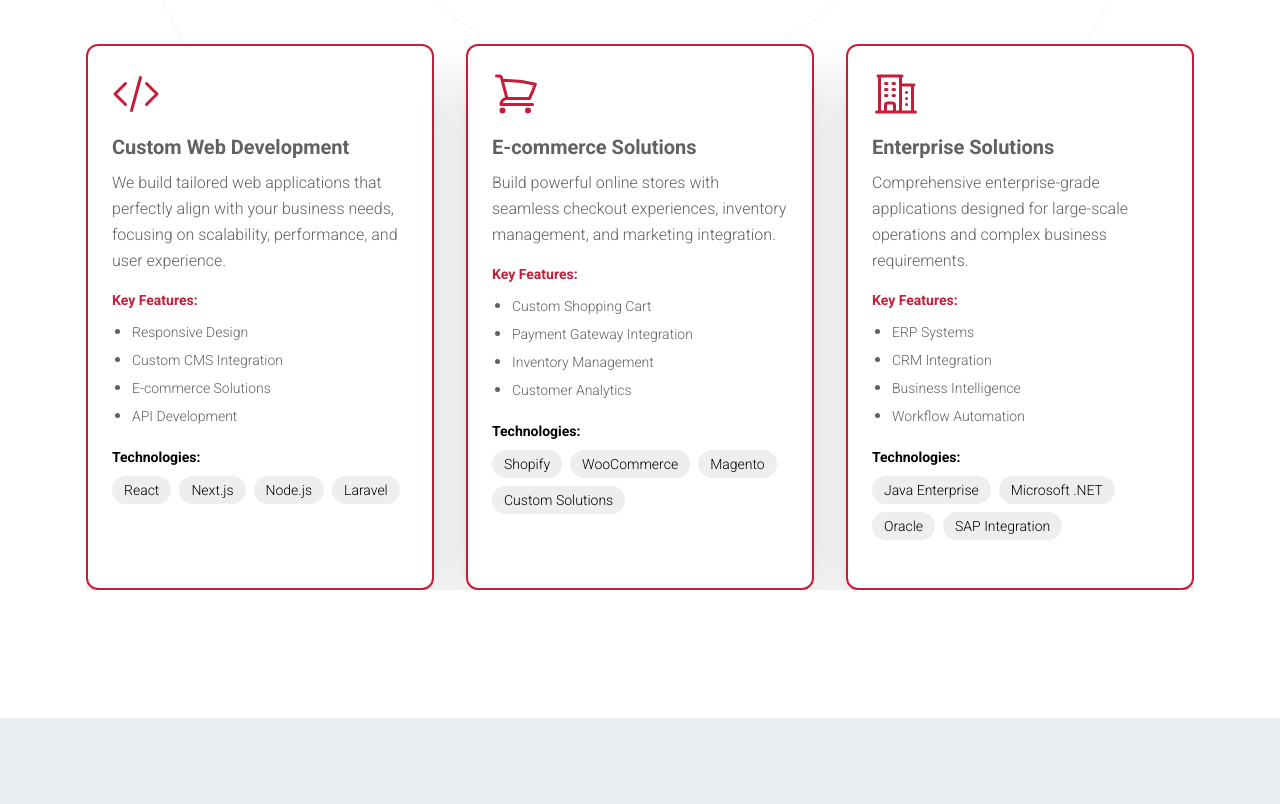
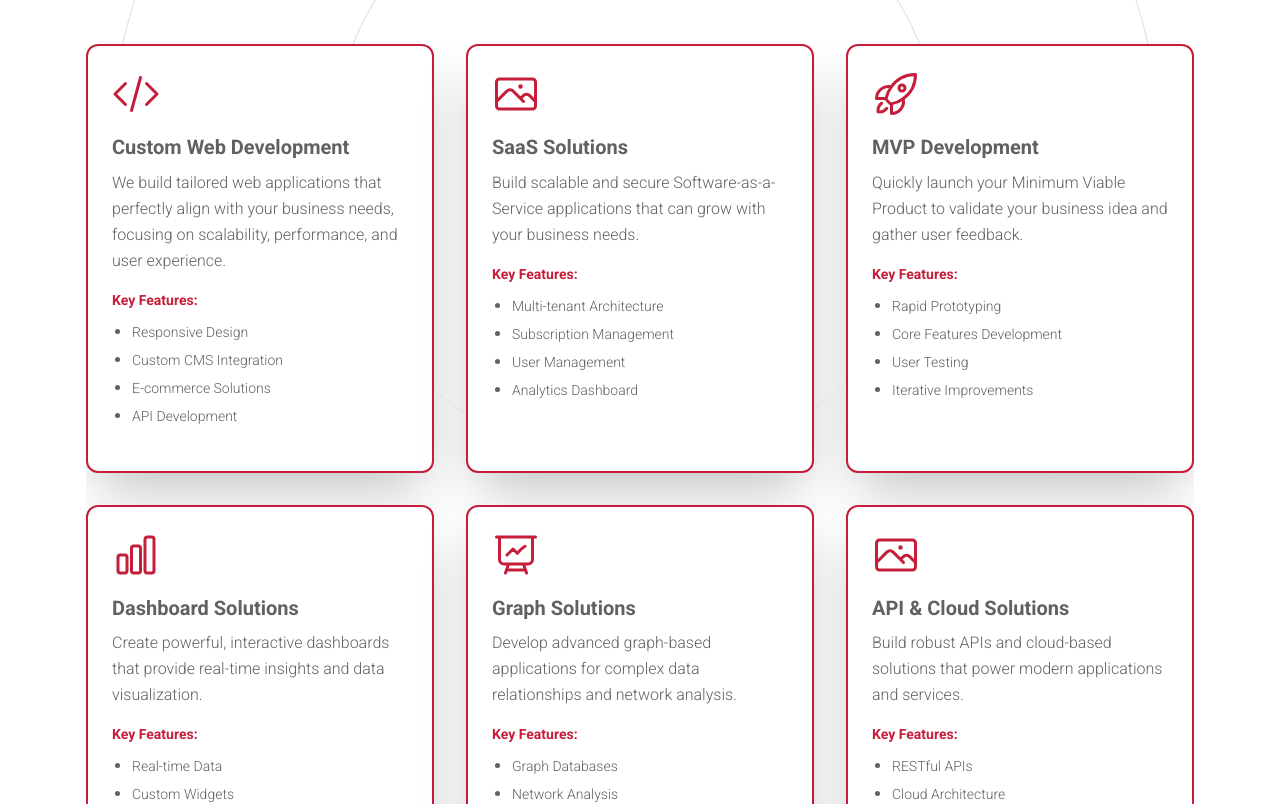
Before and after one commit to Harmain89/techvel, a React (Vite) app in the folder Frontend/: page / in a window 1280 px wide. Shown: the part 900-1704 px from the top of the page. Built offline with nearby package versions, Linux system fonts and the light colour scheme.

Commit message:
update ui

```diff
--- a/Frontend/src/pages/home.jsx
+++ b/Frontend/src/pages/home.jsx
@@ -84,6 +84,51 @@ export function Home() {
       icon: "code",
       features: ["Responsive Design", "Custom CMS Integration", "E-commerce Solutions", "API Development"],
       technologies: ["React", "Next.js", "Node.js", "Laravel"],
+    },
+    {
+      id: 10,
+      title: "SaaS Solutions",
+      description: "Build scalable and secure Software-as-a-Service applications that can grow with your business needs.",
+      category: "development",
+      icon: "cloud",
+      features: ["Multi-tenant Architecture", "Subscription Management", "User Management", "Analytics Dashboard"],
+      technologies: ["AWS", "Azure", "Docker", "Kubernetes"],
+    },
+    {
+      id: 11,
+      title: "MVP Development",
+      description: "Quickly launch your Minimum Viable Product to validate your business idea and gather user feedback.",
+      category: "development",
+      icon: "rocket",
+      features: ["Rapid Prototyping", "Core Features Development", "User Testing", "Iterative Improvements"],
+      technologies: ["React", "Node.js", "MongoDB", "Firebase"],
+    },
+    {
+      id: 12,
+      title: "Dashboard Solutions",
+      description: "Create powerful, interactive dashboards that provide real-time insights and data visualization.",
+      category: "development",
+      icon: "chart",
+      features: ["Real-time Data", "Custom Widgets", "Interactive Charts", "Role-based Access"],
+      technologies: ["D3.js", "Chart.js", "React", "Node.js"],
+    },
+    {
+      id: 13,
+      title: "Graph Solutions",
+      description: "Develop advanced graph-based applications for complex data relationships and network analysis.",
+      category: "development",
+      icon: "network",
+      features: ["Graph Databases", "Network Analysis", "Visualization", "Real-time Updates"],
+      technologies: ["Neo4j", "D3.js", "GraphQL", "React"],
+    },
+    {
+      id: 14,
+      title: "API & Cloud Solutions",
+      description: "Build robust APIs and cloud-based solutions that power modern applications and services.",
+      category: "development",
+      icon: "cloud",
+      features: ["RESTful APIs", "Cloud Architecture", "Microservices", "Serverless Functions"],
+      technologies: ["AWS", "Azure", "Node.js", "Python"],
     },
     {
       id: 2,
@@ -810,11 +855,30 @@ export function Home() {
 const ServiceCard = ({ service, isVisible }) => {
   // Simple icon renderer function
   const renderIcon = (iconName) => {
-    // You can define a mapping of icon names to SVG elements
     const icons = {
       code: (
         <svg xmlns="http://www.w3.org/2000/svg" fill="none" viewBox="0 0 24 24" strokeWidth={1.5} stroke="currentColor" className="w-12 h-12">
           <path strokeLinecap="round" strokeLinejoin="round" d="M17.25 6.75L22.5 12l-5.25 5.25m-10.5 0L1.5 12l5.25-5.25m7.5-3l-4.5 16.5" />
+        </svg>
+      ),
+      cloud: (
+        <svg xmlns="http://www.w3.org/2000/svg" fill="none" viewBox="0 0 24 24" strokeWidth={1.5} stroke="currentColor" className="w-12 h-12">
+          <path strokeLinecap="round" strokeLinejoin="round" d="M2.25 15.75l5.159-5.159a2.25 2.25 0 013.182 0l5.159 5.159m-1.5-1.5l1.409-1.409a2.25 2.25 0 013.182 0l2.909 2.909m-18 3.75h16.5a1.5 1.5 0 001.5-1.5V6a1.5 1.5 0 00-1.5-1.5H3.75A1.5 1.5 0 002.25 6v12a1.5 1.5 0 001.5 1.5zm10.5-11.25h.008v.008h-.008V8.25zm.375 0a.375.375 0 11-.75 0 .375.375 0 01.75 0z" />
+        </svg>
+      ),
+      rocket: (
+        <svg xmlns="http://www.w3.org/2000/svg" fill="none" viewBox="0 0 24 24" strokeWidth={1.5} stroke="currentColor" className="w-12 h-12">
+          <path strokeLinecap="round" strokeLinejoin="round" d="M15.59 14.37a6 6 0 01-5.84 7.38v-4.8m5.84-2.58a14.98 14.98 0 006.16-12.12A14.98 14.98 0 009.631 8.41m5.96 5.96a14.926 14.926 0 01-5.841 2.58m-.119-8.54a6 6 0 00-7.381 5.84h4.8m2.581-5.84a14.927 14.927 0 00-2.58 5.84m2.699 2.7c-.103.021-.207.041-.311.06a15.09 15.09 0 01-2.448-2.448 14.9 14.9 0 01.06-.312m-2.24 2.39a4.493 4.493 0 00-1.757 4.306 4.493 4.493 0 004.306-1.758M16.5 9a1.5 1.5 0 11-3 0 1.5 1.5 0 013 0z" />
+        </svg>
+      ),
+      chart: (
+        <svg xmlns="http://www.w3.org/2000/svg" fill="none" viewBox="0 0 24 24" strokeWidth={1.5} stroke="currentColor" className="w-12 h-12">
+          <path strokeLinecap="round" strokeLinejoin="round" d="M3 13.125C3 12.504 3.504 12 4.125 12h2.25c.621 0 1.125.504 1.125 1.125v6.75C7.5 20.496 6.996 21 6.375 21h-2.25A1.125 1.125 0 013 19.875v-6.75zM9.75 8.625c0-.621.504-1.125 1.125-1.125h2.25c.621 0 1.125.504 1.125 1.125v11.25c0 .621-.504 1.125-1.125 1.125h-2.25a1.125 1.125 0 01-1.125-1.125V8.625zM16.5 4.125c0-.621.504-1.125 1.125-1.125h2.25C20.496 3 21 3.504 21 4.125v15.75c0 .621-.504 1.125-1.125 1.125h-2.25a1.125 1.125 0 01-1.125-1.125V4.125z" />
+        </svg>
+      ),
+      network: (
+        <svg xmlns="http://www.w3.org/2000/svg" fill="none" viewBox="0 0 24 24" strokeWidth={1.5} stroke="currentColor" className="w-12 h-12">
+          <path strokeLinecap="round" strokeLinejoin="round" d="M3.75 3v11.25A2.25 2.25 0 006 16.5h2.25M3.75 3h-1.5m1.5 0h16.5m0 0h1.5m-1.5 0v11.25A2.25 2.25 0 0118 16.5h-2.25m-7.5 0h7.5m-7.5 0l-1 3m8.5-3l1 3m0 0l.5 1.5m-.5-1.5h-9.5m0 0l-.5 1.5m.75-9l3-3 2.148 2.148A12.061 12.061 0 0116.5 7.605" />
         </svg>
       ),
       palette: (
@@ -832,14 +896,14 @@ const ServiceCard = ({ service, isVisible }) => {
           <path strokeLinecap="round" strokeLinejoin="round" d="M2.25 3h1.386c.51 0 .955.343 1.087.835l.383 1.437M7.5 14.25a3 3 0 00-3 3h15.75m-12.75-3h11.218c1.121-2.3 2.1-4.684 2.924-7.138a60.114 60.114 0 00-16.536-1.84M7.5 14.25L5.106 5.272M6 20.25a.75.75 0 11-1.5 0 .75.75 0 011.5 0zm12.75 0a.75.75 0 11-1.5 0 .75.75 0 011.5 0z" />
         </svg>
       ),
+      search: (
+        <svg xmlns="http://www.w3.org/2000/svg" fill="none" viewBox="0 0 24 24" strokeWidth={1.5} stroke="currentColor" className="w-12 h-12">
+          <path strokeLinecap="round" strokeLinejoin="round" d="M21 21l-5.197-5.197m0 0A7.5 7.5 0 105.196 5.196a7.5 7.5 0 0010.607 10.607z" />
+        </svg>
+      ),
       lightbulb: (
         <svg xmlns="http://www.w3.org/2000/svg" fill="none" viewBox="0 0 24 24" strokeWidth={1.5} stroke="currentColor" className="w-12 h-12">
           <path strokeLinecap="round" strokeLinejoin="round" d="M12 18v-5.25m0 0a6.01 6.01 0 001.5-.189m-1.5.189a6.01 6.01 0 01-1.5-.189m3.75 7.478a12.06 12.06 0 01-4.5 0m3.75 2.383a14.406 14.406 0 01-3 0M14.25 18v-.192c0-.983.658-1.823 1.508-2.316a7.5 7.5 0 10-7.517 0c.85.493 1.509 1.333 1.509 2.316V18" />
-        </svg>
-      ),
-      search: (
-        <svg xmlns="http://www.w3.org/2000/svg" fill="none" viewBox="0 0 24 24" strokeWidth={1.5} stroke="currentColor" className="w-12 h-12">
-          <path strokeLinecap="round" strokeLinejoin="round" d="M21 21l-5.197-5.197m0 0A7.5 7.5 0 105.196 5.196a7.5 7.5 0 0010.607 10.607z" />
         </svg>
       ),
       business: (
@@ -852,10 +916,9 @@ const ServiceCard = ({ service, isVisible }) => {
           <path strokeLinecap="round" strokeLinejoin="round" d="M10.5 19.5h3m-6.75 2.25h10.5a2.25 2.25 0 002.25-2.25v-15a2.25 2.25 0 00-2.25-2.25H6.75A2.25 2.25 0 004.5 4.5v15a2.25 2.25 0 002.25 2.25z" />
         </svg>
       ),
-      // Add more icons as needed for all your service types
       default: (
         <svg xmlns="http://www.w3.org/2000/svg" fill="none" viewBox="0 0 24 24" strokeWidth={1.5} stroke="currentColor" className="w-12 h-12">
-          <path strokeLinecap="round" strokeLinejoin="round" d="M9.594 3.94c.09-.542.56-.94 1.11-.94h2.593c.55 0 1.02.343 1.087.94l.213 1.281c.063.374.313.686.645.87.074.04.147.083.22.127.324.196.72.257 1.075.124l1.217-.456a1.125 1.125 0 011.37.49l1.296 2.247a1.125 1.125 0 01-.26 1.431l-1.003.827c-.293.24-.438.613-.431.992a6.759 6.759 0 010 .255c-.007.378.138.75.43.99l1.005.828c.424.35.534.954.26 1.43l-1.298 2.247a1.125 1.125 0 01-1.369.491l-1.217-.456c-.355-.133-.75-.072-1.076.124a6.57 6.57 0 01-.22.128c-.331.183-.581.495-.644.869l-.213 1.28c-.09.543-.56.941-1.11.941h-2.594c-.55 0-1.02-.398-1.11-.94l-.213-1.281c-.062-.374-.312-.686-.644-.87a6.52 6.52 0 01-.22-.127c-.325-.196-.72-.257-1.076-.124l-1.217.456a1.125 1.125 0 01-1.369-.49l-1.297-2.247a1.125 1.125 0 01.26-1.431l1.004-.827c.292-.24.437-.613.43-.992a6.932 6.932 0 010-.255c.007-.378-.138-.75-.43-.99l-1.004-.828a1.125 1.125 0 01-.26-1.43l1.297-2.247a1.125 1.125 0 011.37-.491l1.216.456c.356.133.751.072 1.076-.124.072-.044.146-.087.22-.128.332-.183.582-.495.644-.869l.214-1.281z" />
+          <path strokeLinecap="round" strokeLinejoin="round" d="M9.594 3.94c.09-.542.56-.94 1.11-.94h2.593c.55 0 1.02.398 1.11.94l.213 1.281c.063.374.313.686.645.87.074.04.147.083.22.127.324.196.72.257 1.075.124l1.217-.456a1.125 1.125 0 011.37.49l1.296 2.247a1.125 1.125 0 01-.26 1.431l-1.003.827c-.293.24-.438.613-.431.992a6.759 6.759 0 010 .255c-.007.378.138.75.43.99l1.005.828c.424.35.534.954.26 1.43l-1.298 2.247a1.125 1.125 0 01-1.369.491l-1.217-.456c-.355-.133-.75-.072-1.076.124a6.57 6.57 0 01-.22.128c-.331.183-.581.495-.644.869l-.213 1.28c-.09.543-.56.941-1.11.941h-2.594c-.55 0-1.02-.398-1.11-.94l-.213-1.281c-.062-.374-.312-.686-.644-.87a6.52 6.52 0 01-.22-.127c-.325-.196-.72-.257-1.076-.124l-1.217.456a1.125 1.125 0 01-1.369-.49l-1.297-2.247a1.125 1.125 0 01.26-1.431l1.004-.827c.292-.24.437-.613.43-.992a6.932 6.932 0 010-.255c.007-.378-.138-.75-.43-.99l-1.004-.828a1.125 1.125 0 01-.26-1.43l1.297-2.247a1.125 1.125 0 011.37-.491l1.216.456c.356.133.751.072 1.076-.124.072-.044.146-.087.22-.128.332-.183.582-.495.644-.869l.214-1.281z" />
           <path strokeLinecap="round" strokeLinejoin="round" d="M15 12a3 3 0 11-6 0 3 3 0 016 0z" />
         </svg>
       )
@@ -891,32 +954,6 @@ const ServiceCard = ({ service, isVisible }) => {
             ))}
           </ul>
         </div>
-        <div className="mb-6">
-          <Typography variant="small" className="font-semibold mb-2 text-black">
-            Technologies:
-          </Typography>
-          <div className="flex flex-wrap gap-2">
-            {service.technologies.map((tech, index) => (
-              <span key={index} className="bg-gray-200 px-3 py-1 rounded-full text-sm text-black">
-                {tech}
-              </span>
-            ))}
-          </div>
-        </div>
-        {/* <div className="mt-auto">
-          <Link to={`/services/${service.id}`}>
-            <Button
-              fullWidth
-              style={{ backgroundColor: '#C41E3A', borderColor: '#C41E3A' }}
-              className="text-white flex items-center justify-center gap-2 hover:bg-[#C41E3A] hover:text-white transition duration-300 shadow hover:shadow-lg"
-            >
-              Learn More
-              <svg xmlns="http://www.w3.org/2000/svg" fill="none" viewBox="0 0 24 24" strokeWidth={2} stroke="currentColor" className="w-4 h-4">
-                <path strokeLinecap="round" strokeLinejoin="round" d="M13.5 4.5L21 12m0 0l-7.5 7.5M21 12H3" />
-              </svg>
-            </Button>
-          </Link>
-        </div> */}
       </CardBody>
     </Card>
   );
--- a/Frontend/src/pages/services.jsx
+++ b/Frontend/src/pages/services.jsx
@@ -71,6 +71,51 @@ export function Services() {
       icon: "code",
       features: ["Responsive Design", "Custom CMS Integration", "E-commerce Solutions", "API Development"],
       technologies: ["React", "Next.js", "Node.js", "Laravel"],
+    },
+    {
+      id: 10,
+      title: "SaaS Solutions",
+      description: "Build scalable and secure Software-as-a-Service applications that can grow with your business needs.",
+      category: "development",
+      icon: "cloud",
+      features: ["Multi-tenant Architecture", "Subscription Management", "User Management", "Analytics Dashboard"],
+      technologies: ["AWS", "Azure", "Docker", "Kubernetes"],
+    },
+    {
+      id: 11,
+      title: "MVP Development",
+      description: "Quickly launch your Minimum Viable Product to validate your business idea and gather user feedback.",
+      category: "development",
+      icon: "rocket",
+      features: ["Rapid Prototyping", "Core Features Development", "User Testing", "Iterative Improvements"],
+      technologies: ["React", "Node.js", "MongoDB", "Firebase"],
+    },
+    {
+      id: 12,
+      title: "Dashboard Solutions",
+      description: "Create powerful, interactive dashboards that provide real-time insights and data visualization.",
+      category: "development",
+      icon: "chart",
+      features: ["Real-time Data", "Custom Widgets", "Interactive Charts", "Role-based Access"],
+      technologies: ["D3.js", "Chart.js", "React", "Node.js"],
+    },
+    {
+      id: 13,
+      title: "Graph Solutions",
+      description: "Develop advanced graph-based applications for complex data relationships and network analysis.",
+      category: "development",
+      icon: "network",
+      features: ["Graph Databases", "Network Analysis", "Visualization", "Real-time Updates"],
+      technologies: ["Neo4j", "D3.js", "GraphQL", "React"],
+    },
+    {
+      id: 14,
+      title: "API & Cloud Solutions",
+      description: "Build robust APIs and cloud-based solutions that power modern applications and services.",
+      category: "development",
+      icon: "cloud",
+      features: ["RESTful APIs", "Cloud Architecture", "Microservices", "Serverless Functions"],
+      technologies: ["AWS", "Azure", "Node.js", "Python"],
     },
     {
       id: 2,
@@ -407,6 +452,26 @@ const ServiceCard = ({ service, isVisible }) => {
           <path strokeLinecap="round" strokeLinejoin="round" d="M17.25 6.75L22.5 12l-5.25 5.25m-10.5 0L1.5 12l5.25-5.25m7.5-3l-4.5 16.5" />
         </svg>
       ),
+      cloud: (
+        <svg xmlns="http://www.w3.org/2000/svg" fill="none" viewBox="0 0 24 24" strokeWidth={1.5} stroke="currentColor" className="w-12 h-12">
+          <path strokeLinecap="round" strokeLinejoin="round" d="M2.25 15.75l5.159-5.159a2.25 2.25 0 013.182 0l5.159 5.159m-1.5-1.5l1.409-1.409a2.25 2.25 0 013.182 0l2.909 2.909m-18 3.75h16.5a1.5 1.5 0 001.5-1.5V6a1.5 1.5 0 00-1.5-1.5H3.75A1.5 1.5 0 002.25 6v12a1.5 1.5 0 001.5 1.5zm10.5-11.25h.008v.008h-.008V8.25zm.375 0a.375.375 0 11-.75 0 .375.375 0 01.75 0z" />
+        </svg>
+      ),
+      rocket: (
+        <svg xmlns="http://www.w3.org/2000/svg" fill="none" viewBox="0 0 24 24" strokeWidth={1.5} stroke="currentColor" className="w-12 h-12">
+          <path strokeLinecap="round" strokeLinejoin="round" d="M15.59 14.37a6 6 0 01-5.84 7.38v-4.8m5.84-2.58a14.98 14.98 0 006.16-12.12A14.98 14.98 0 009.631 8.41m5.96 5.96a14.926 14.926 0 01-5.841 2.58m-.119-8.54a6 6 0 00-7.381 5.84h4.8m2.581-5.84a14.927 14.927 0 00-2.58 5.84m2.699 2.7c-.103.021-.207.041-.311.06a15.09 15.09 0 01-2.448-2.448 14.9 14.9 0 01.06-.312m-2.24 2.39a4.493 4.493 0 00-1.757 4.306 4.493 4.493 0 004.306-1.758M16.5 9a1.5 1.5 0 11-3 0 1.5 1.5 0 013 0z" />
+        </svg>
+      ),
+      chart: (
+        <svg xmlns="http://www.w3.org/2000/svg" fill="none" viewBox="0 0 24 24" strokeWidth={1.5} stroke="currentColor" className="w-12 h-12">
+          <path strokeLinecap="round" strokeLinejoin="round" d="M3 13.125C3 12.504 3.504 12 4.125 12h2.25c.621 0 1.125.504 1.125 1.125v6.75C7.5 20.496 6.996 21 6.375 21h-2.25A1.125 1.125 0 013 19.875v-6.75zM9.75 8.625c0-.621.504-1.125 1.125-1.125h2.25c.621 0 1.125.504 1.125 1.125v11.25c0 .621-.504 1.125-1.125 1.125h-2.25a1.125 1.125 0 01-1.125-1.125V8.625zM16.5 4.125c0-.621.504-1.125 1.125-1.125h2.25C20.496 3 21 3.504 21 4.125v15.75c0 .621-.504 1.125-1.125 1.125h-2.25a1.125 1.125 0 01-1.125-1.125V4.125z" />
+        </svg>
+      ),
+      network: (
+        <svg xmlns="http://www.w3.org/2000/svg" fill="none" viewBox="0 0 24 24" strokeWidth={1.5} stroke="currentColor" className="w-12 h-12">
+          <path strokeLinecap="round" strokeLinejoin="round" d="M3.75 3v11.25A2.25 2.25 0 006 16.5h2.25M3.75 3h-1.5m1.5 0h16.5m0 0h1.5m-1.5 0v11.25A2.25 2.25 0 0118 16.5h-2.25m-7.5 0h7.5m-7.5 0l-1 3m8.5-3l1 3m0 0l.5 1.5m-.5-1.5h-9.5m0 0l-.5 1.5m.75-9l3-3 2.148 2.148A12.061 12.061 0 0116.5 7.605" />
+        </svg>
+      ),
       palette: (
         <svg xmlns="http://www.w3.org/2000/svg" fill="none" viewBox="0 0 24 24" strokeWidth={1.5} stroke="currentColor" className="w-12 h-12">
           <path strokeLinecap="round" strokeLinejoin="round" d="M9.53 16.122a3 3 0 00-5.78 1.128 2.25 2.25 0 01-2.4 2.245 4.5 4.5 0 008.4-2.245c0-.399-.078-.78-.22-1.128zm0 0a15.998 15.998 0 003.388-1.62m-5.043-.025a15.994 15.994 0 011.622-3.395m3.42 3.42a15.995 15.995 0 004.764-4.648l3.876-5.814a1.151 1.151 0 00-1.597-1.597L14.146 6.32a15.996 15.996 0 00-4.649 4.763m3.42 3.42a6.776 6.776 0 00-3.42-3.42" />
@@ -422,14 +487,14 @@ const ServiceCard = ({ service, isVisible }) => {
           <path strokeLinecap="round" strokeLinejoin="round" d="M2.25 3h1.386c.51 0 .955.343 1.087.835l.383 1.437M7.5 14.25a3 3 0 00-3 3h15.75m-12.75-3h11.218c1.121-2.3 2.1-4.684 2.924-7.138a60.114 60.114 0 00-16.536-1.84M7.5 14.25L5.106 5.272M6 20.25a.75.75 0 11-1.5 0 .75.75 0 011.5 0zm12.75 0a.75.75 0 11-1.5 0 .75.75 0 011.5 0z" />
         </svg>
       ),
+      search: (
+        <svg xmlns="http://www.w3.org/2000/svg" fill="none" viewBox="0 0 24 24" strokeWidth={1.5} stroke="currentColor" className="w-12 h-12">
+          <path strokeLinecap="round" strokeLinejoin="round" d="M21 21l-5.197-5.197m0 0A7.5 7.5 0 105.196 5.196a7.5 7.5 0 0010.607 10.607z" />
+        </svg>
+      ),
       lightbulb: (
         <svg xmlns="http://www.w3.org/2000/svg" fill="none" viewBox="0 0 24 24" strokeWidth={1.5} stroke="currentColor" className="w-12 h-12">
           <path strokeLinecap="round" strokeLinejoin="round" d="M12 18v-5.25m0 0a6.01 6.01 0 001.5-.189m-1.5.189a6.01 6.01 0 01-1.5-.189m3.75 7.478a12.06 12.06 0 01-4.5 0m3.75 2.383a14.406 14.406 0 01-3 0M14.25 18v-.192c0-.983.658-1.823 1.508-2.316a7.5 7.5 0 10-7.517 0c.85.493 1.509 1.333 1.509 2.316V18" />
-        </svg>
-      ),
-      search: (
-        <svg xmlns="http://www.w3.org/2000/svg" fill="none" viewBox="0 0 24 24" strokeWidth={1.5} stroke="currentColor" className="w-12 h-12">
-          <path strokeLinecap="round" strokeLinejoin="round" d="M21 21l-5.197-5.197m0 0A7.5 7.5 0 105.196 5.196a7.5 7.5 0 0010.607 10.607z" />
         </svg>
       ),
       business: (
@@ -480,32 +545,6 @@ const ServiceCard = ({ service, isVisible }) => {
             ))}
           </ul>
         </div>
-        <div className="mb-6">
-          <Typography variant="small" className="font-semibold mb-2 text-black">
-            Technologies:
-          </Typography>
-          <div className="flex flex-wrap gap-2">
-            {service.technologies.map((tech, index) => (
-              <span key={index} className="bg-gray-200 px-3 py-1 rounded-full text-sm text-black">
-                {tech}
-              </span>
-            ))}
-          </div>
-        </div>
-        {/* <div className="mt-auto">
-          <Link to={`/services/${service.id}`}>
-            <Button
-              fullWidth
-              style={{ backgroundColor: '#C41E3A', borderColor: '#C41E3A' }}
-              className="text-white flex items-center justify-center gap-2 hover:bg-[#C41E3A] hover:text-white transition duration-300 shadow hover:shadow-lg"
-            >
-              Learn More
-              <svg xmlns="http://www.w3.org/2000/svg" fill="none" viewBox="0 0 24 24" strokeWidth={2} stroke="currentColor" className="w-4 h-4">
-                <path strokeLinecap="round" strokeLinejoin="round" d="M13.5 4.5L21 12m0 0l-7.5 7.5M21 12H3" />
-              </svg>
-            </Button>
-          </Link>
-        </div> */}
       </CardBody>
     </Card>
   );
--- a/Frontend/src/widgets/layout/footer.jsx
+++ b/Frontend/src/widgets/layout/footer.jsx
@@ -94,6 +94,11 @@ Footer.defaultProps = {
   socials: [
     {
       color: "gray",
+      name: "facebook",
+      path: "https://www.facebook.com/people/Techvel-Solutions/61575636520574/",
+    },
+    {
+      color: "gray",
       name: "instagram",
       path: "https://www.instagram.com/techvelsolutions/",
     },
```
